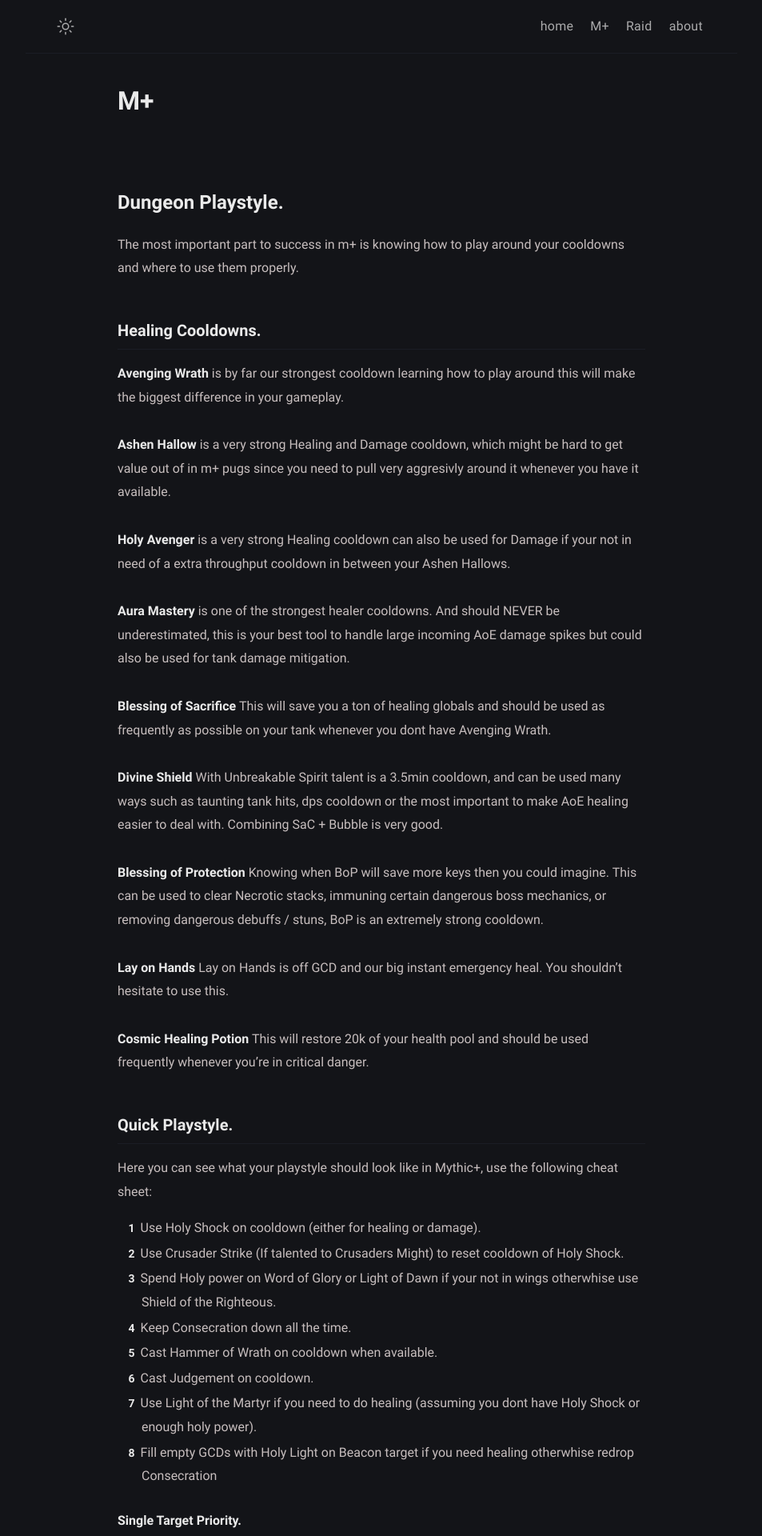
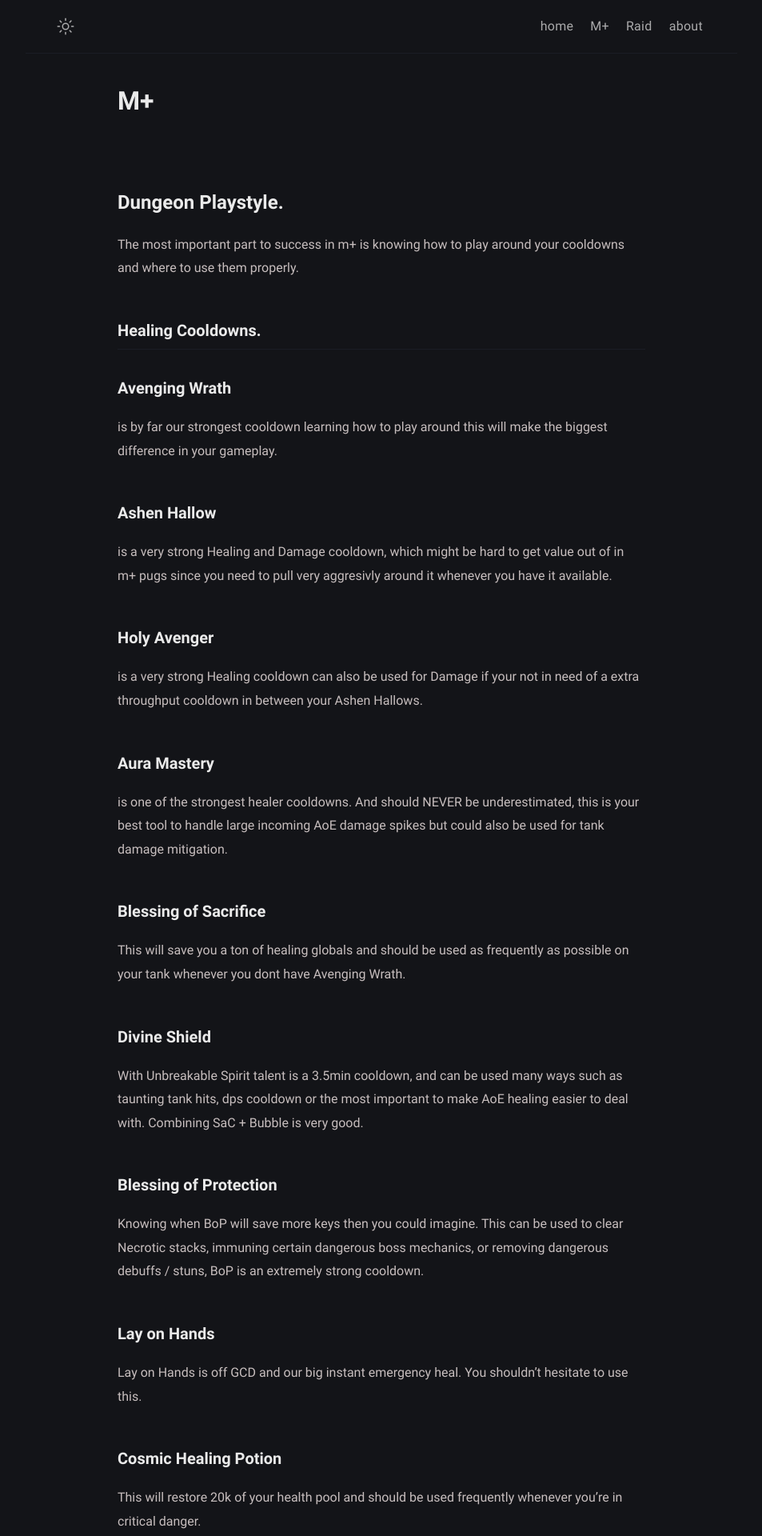
Before and after one commit to BetterThanWowhead/BetterThanWowhead.github.io, a Jekyll site: the page built from pages/M+/dungeon.md, in a window 1280 px wide. Shown: the top 1920 px of the page at 80% size, without its empty margins (163-1116 px from the left). Built offline with Jekyll 4.4.1, drawn with Linux system fonts in a browser that asks for light colours.

```diff
--- a/pages/M+/dungeon.md
+++ b/pages/M+/dungeon.md
@@ -11,31 +11,31 @@ The most important part to success in m+ is knowing how to play around your cool
 
 ### **Healing Cooldowns.**
 
-**Avenging Wrath**
+#### **Avenging Wrath**
 is by far our strongest cooldown learning how to play around this will make the biggest difference in your gameplay.
 
-**Ashen Hallow**
+#### **Ashen Hallow**
 is a very strong Healing and Damage cooldown, which might be hard to get value out of in m+ pugs since you need to pull very aggresivly around it whenever you have it available.
 
-**Holy Avenger**
+#### **Holy Avenger**
 is a very strong Healing cooldown can also be used for Damage if your not in need of a extra throughput cooldown in between your Ashen Hallows.
 
-**Aura Mastery**
+#### **Aura Mastery**
 is one of the strongest healer cooldowns. And should NEVER be underestimated, this is your best tool to handle large incoming AoE damage spikes but could also be used for tank damage mitigation.
 
-**Blessing of Sacrifice**
+#### **Blessing of Sacrifice**
 This will save you a ton of healing globals and should be used as frequently as possible on your tank whenever you dont have Avenging Wrath.
 
-**Divine Shield**
+#### **Divine Shield**
 With Unbreakable Spirit talent is a 3.5min cooldown, and can be used many ways such as taunting tank hits, dps cooldown or the most important to make AoE healing easier to deal with. Combining SaC + Bubble is very good.
 
-**Blessing of Protection**
+#### **Blessing of Protection**
 Knowing when BoP will save more keys then you could imagine. This can be used to clear Necrotic stacks, immuning certain dangerous boss mechanics, or removing dangerous debuffs / stuns, BoP is an extremely strong cooldown.
 
-**Lay on Hands**
+#### **Lay on Hands**
 Lay on Hands is off GCD and our big instant emergency heal. You shouldn’t hesitate to use this.
 
-**Cosmic Healing Potion**
+#### **Cosmic Healing Potion**
 This will restore 20k of your health pool and should be used frequently whenever you're in critical danger.
 
 
```
Also changed, not shown: pages/M+/cd.md (+4 -2 lines).
